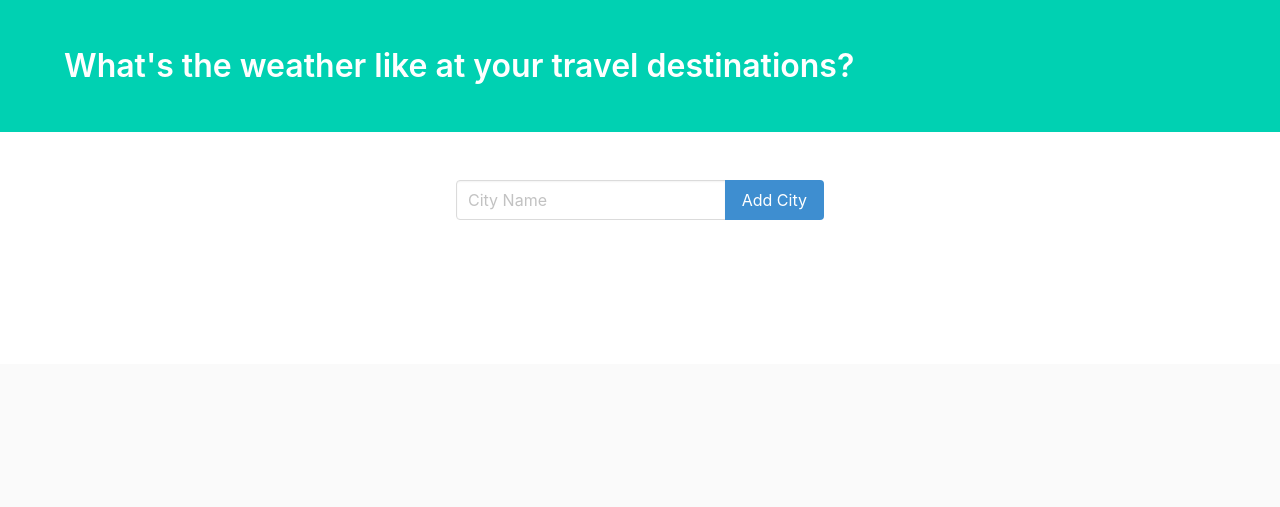
After one commit to mariannele/my-first-webapp, a Django app: page /weather in a window 1280 px wide. The commit adds this page. Shown: the top 507 px of the page. Run offline with Django 3.2, Linux system fonts and the light colour scheme; data that the repository does not hold is empty; some libraries are stand-ins or nearby versions.

Commit message:
Weather app: traveldestination added to models, weather -function to views, Cityform and weatherview.html

```diff
--- a/applikaatio/admin.py
+++ b/applikaatio/admin.py
@@ -1,6 +1,7 @@
 from django.contrib import admin
 
-from .models import Businesstrip, Businesspartner
+from .models import Businesstrip, Businesspartner, Traveldestination
 
 admin.site.register(Businesstrip)
 admin.site.register(Businesspartner)
+admin.site.register(Traveldestination)
--- a/applikaatio/forms.py
+++ b/applikaatio/forms.py
@@ -1,5 +1,6 @@
 from django import forms
-from .models import Businesstrip
+from django.forms import ModelForm, TextInput
+from .models import Businesstrip, Traveldestination
 
 class BusinesstripForm(forms.ModelForm):
     class Meta:
@@ -7,3 +8,11 @@ class BusinesstripForm(forms.ModelForm):
         fields = ['travel_date', 'departure', 'destination', #'roundtrip',
         'reason', 'company', 'total_km', 'km_allowance_eur', #'notes', #'compensation_applied'
         ]
+
+class CityForm(ModelForm):
+    class Meta:
+        model = Traveldestination
+        fields = ['city_name']
+        widgets = {
+            'city_name': TextInput(attrs={'class' : 'input', 'placeholder' : 'City Name'}),
+        } #updates the input class to have the correct Bulma class and placeholder
--- a/applikaatio/models.py
+++ b/applikaatio/models.py
@@ -3,18 +3,18 @@ from django.db import models
 from django.utils import timezone
 
 class Businesstrip(models.Model):
-    objects = models.Manager()
+    #objects = models.Manager()
     travel_date = models.DateField(default=timezone.now)
-    departure = models.CharField(max_length=200)
-    destination = models.CharField(max_length=200)
-    #round_trip = models.BooleanField(default=False)
+    departure = models.CharField(max_length=20)
+    destination = models.ManyToManyField("Traveldestination", blank = True)
+    company = models.ManyToManyField("Businesspartner", blank = True)
 
-    CUSTOMER_MEETING = 'CM'
-    SUPPLIER_MEETING = 'SM'
-    OTHER_MEETING = 'OM'
-    INTERNAL_MEETING = 'IM'
-    OFFICE_DAY = 'OD'
-    TRADE_FAIR = 'TF'
+    CUSTOMER_MEETING = 'CUSTOMER_MEETING'
+    SUPPLIER_MEETING = 'SUPPLIER_MEETING'
+    OTHER_MEETING = 'OTHER_MEETING'
+    INTERNAL_MEETING = 'INTERNAL_MEETING'
+    OFFICE_DAY = 'OFFICE_DAY'
+    TRADE_FAIR = 'TRADE_FAIR'
     REASON_CHOICES = (
         (CUSTOMER_MEETING, 'Customer meeting'),
         (SUPPLIER_MEETING, 'Supplier meeting'),
@@ -24,22 +24,35 @@ class Businesstrip(models.Model):
         (TRADE_FAIR, 'Trade fair'),
     )
 
-    reason = models.CharField(max_length=2, choices=REASON_CHOICES,
+    reason = models.CharField(max_length=20, choices=REASON_CHOICES,
     default=CUSTOMER_MEETING)
 
-    company = models.ManyToManyField("Businesspartner", blank = True)
+    agenda = models.CharField(max_length=200, blank=True, null=True)
+
+    TRIPTYPE_CHOICES = (
+        ('ONE_WAY', 'One way'),
+        ('RETURN', 'Return trip')
+    )
+
+    return_trip = models.CharField(max_length=20, choices=TRIPTYPE_CHOICES,
+    default="RETURN")
+
     total_km = models.IntegerField()
     km_allowance_eur = models.FloatField(blank=True, null=True)
-    notes = models.TextField(blank=True, null=True)
-    #compensation_applied = models.BooleanField(default=False)
 
     def __str__(self):
         return f'{self.travel_date} / {self.destination} ({self.reason})'
 
 
 class Businesspartner(models.Model):
-    objects = models.Manager()
+    #objects = models.Manager()
     company_name = models.CharField(max_length=100)
 
     def __str__(self):
         return self.company_name
+
+class Traveldestination(models.Model):
+    city_name = models.CharField(max_length=25)
+
+    def __str__(self):
+        return self.city_name
--- a/applikaatio/templates/home.html
+++ b/applikaatio/templates/home.html
@@ -5,7 +5,10 @@
 {% block content %}
 {% if user.is_authenticated %}
   Welcome to businesstrip -app <strong>{{ user.username }}!</strong>
-  <dl><a href="{% url 'list_businesstrips' %}">Browse businesstrips</a></dl>
+  <dl><a href="{% url 'list_businesstrips' %}">Browse businesstrip log</a></dl>
+  Plan businesstrip? Check
+  <strong><a href="{% url 'weatherview' %}">local weather</a></strong>
+  in your destination!
   <dl><a href="{% url 'logout' %}">Logout</a></dl>
 {% else %}
   <strong>You are not logged in?</strong>
--- /dev/null
+++ b/applikaatio/templates/weatherview.html
@@ -0,0 +1,74 @@
+<!-- code from https://scotch.io/tutorials/building-a-weather-app-in-django  -->
+<!DOCTYPE html>
+<html lang="en">
+<head>
+    <meta charset="UTF-8">
+    <meta name="viewport" content="width=device-width, initial-scale=1.0">
+    <meta http-equiv="X-UA-Compatible" content="ie=edge">
+    <title>What's the weather like?</title>
+    <link rel="stylesheet" href="https://cdnjs.cloudflare.com/ajax/libs/bulma/0.6.2/css/bulma.css" />
+</head>
+<body>
+    <section class="hero is-primary">
+        <div class="hero-body">
+            <div class="container">
+                <h1 class="title">
+                    What's the weather like at your travel destinations?
+                </h1>
+            </div>
+        </div>
+    </section>
+    <section class="section">
+        <div class="container">
+            <div class="columns">
+                <div class="column is-offset-4 is-4">
+                    <form method="POST">
+                        {% csrf_token %}
+                        <div class="field has-addons">
+                            <div class="control is-expanded">
+                                {{form.city_name}}
+                            </div>
+                            <div class="control">
+                                <button class="button is-info">
+                                    Add City
+                                </button>
+                            </div>
+                        </div>
+                    </form>
+                </div>
+            </div>
+        </div>
+    </section>
+    <section class="section">
+        <div class="container">
+            <div class="columns">
+                <div class="column is-offset-4 is-4">
+                    {% for weather in weather_data %}
+                    <div class="box">
+                        <article class="media">
+                            <div class="media-left">
+                                <figure class="image is-50x50">
+                                    <img src="http://openweathermap.org/img/w/{{ weather.icon }}.png" alt="Image">
+                                </figure>
+                            </div>
+                            <div class="media-content">
+                                <div class="content">
+                                    <p>
+                                        <span class="title">{{ weather.city }}</span>
+                                        <br>
+                                        <span class="subtitle">{{ weather.temperature }}° F</span>
+                                        <br> {{ weather.description }}
+                                    </p>
+                                </div>
+                            </div>
+                        </article>
+                    </div>
+                    {% endfor %}
+                </div>
+            </div>
+        </div>
+    </section>
+    <footer class="footer">
+    </footer>
+</body>
+</html>
--- a/applikaatio/urls.py
+++ b/applikaatio/urls.py
@@ -1,9 +1,10 @@
 from django.urls import path
 from . import views
-from .views import list_businesstrips, create_businesstrip, update_businesstrip, delete_businesstrip
+from .views import list_businesstrips, create_businesstrip, update_businesstrip, delete_businesstrip, weather
 
 urlpatterns = [
     path('', views.HomePageView, name='home'),
+    path('weather', weather, name='weatherview'),
     path('list', list_businesstrips, name='list_businesstrips'),
     path('new', create_businesstrip, name="create_businesstrip"),
     path('update/<int:id>/', update_businesstrip, name='update_businesstrip'),
--- a/applikaatio/views.py
+++ b/applikaatio/views.py
@@ -1,6 +1,7 @@
 from django.shortcuts import render, redirect
-from .models import Businesstrip
-from .forms import BusinesstripForm
+import requests
+from .models import Businesstrip, Traveldestination
+from .forms import BusinesstripForm, CityForm
 
 
 def HomePageView(request):
@@ -37,3 +38,31 @@ def delete_businesstrip(request, id):
         return redirect('list_businesstrips')
 
     return render(request, 'businesstrip_delete.html', {'businesstrip' : businesstrip})
+
+def weather(request):
+    cities = Traveldestination.objects.all()
+
+    url = 'http://api.openweathermap.org/data/2.5/weather?q={}&units=imperial&appid=9cbb6fbdc8d9bb39470b77dd1efed111'
+
+    if request.method == 'POST':
+        form = CityForm(request.POST)
+        form.save()
+
+    form = CityForm()
+
+    weather_data = []
+
+    for city in cities:
+        #request the API data and convert the JSON to Python data types:
+        city_weather = requests.get(url.format(city)).json()
+        weather = {
+            'city' : city,
+            'temperature' : city_weather['main']['temp'],
+            'description' : city_weather['weather'][0]['description'],
+            'icon' : city_weather['weather'][0]['icon']
+        }
+
+        #add the data for the current city into our list:
+        weather_data.append(weather)
+
+    return render(request, 'weatherview.html', {'weather_data' : weather_data, 'form' : form})
--- a/projekti1/settings.py
+++ b/projekti1/settings.py
@@ -38,7 +38,7 @@ INSTALLED_APPS = [
     'django.contrib.messages',
     'django.contrib.staticfiles',
     'applikaatio',
-    'accounts'
+    'accounts',
 ]
 
 MIDDLEWARE = [
```
Also changed, not shown: applikaatio/migrations/0007_auto_20190404_2130.py (added), applikaatio/migrations/0008_auto_20190404_2222.py (added), applikaatio/migrations/0009_businesstrip_agenda.py (added), applikaatio/migrations/0010_auto_20190404_2231.py (added), applikaatio/migrations/0011_auto_20190405_1352.py (added).
